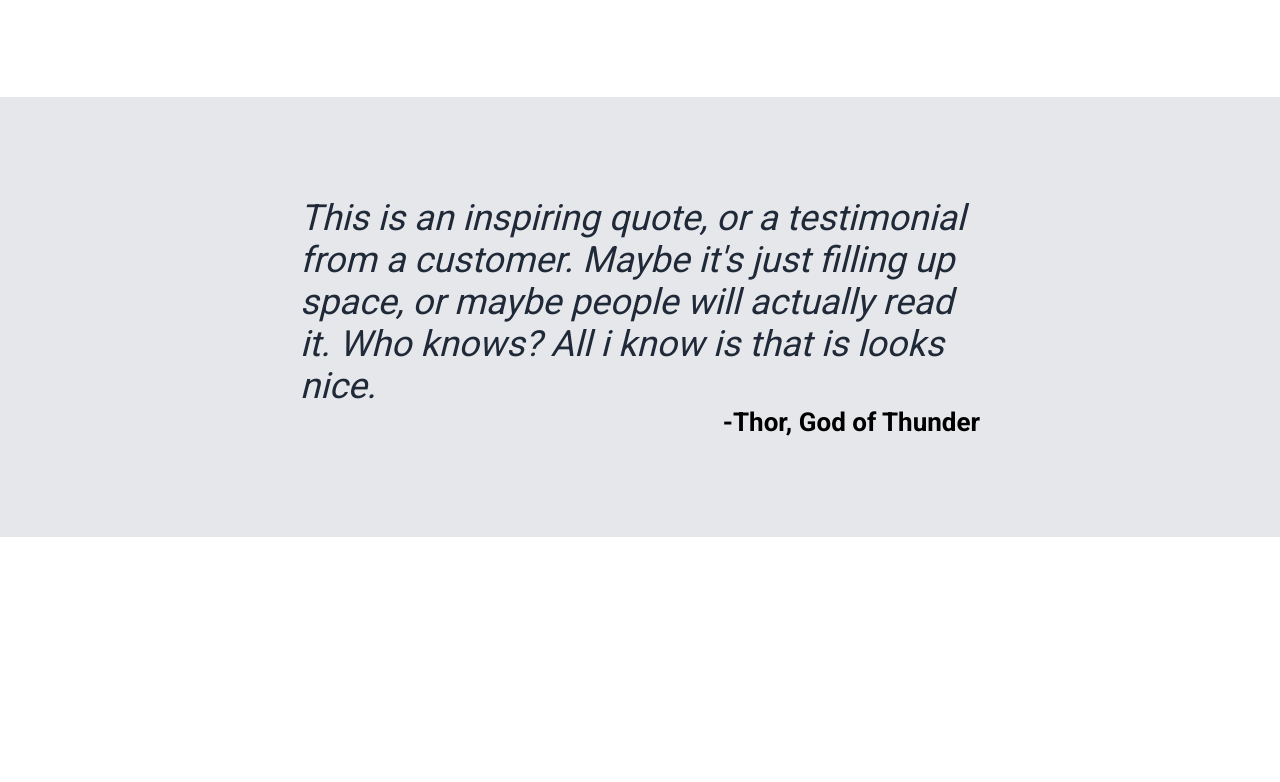
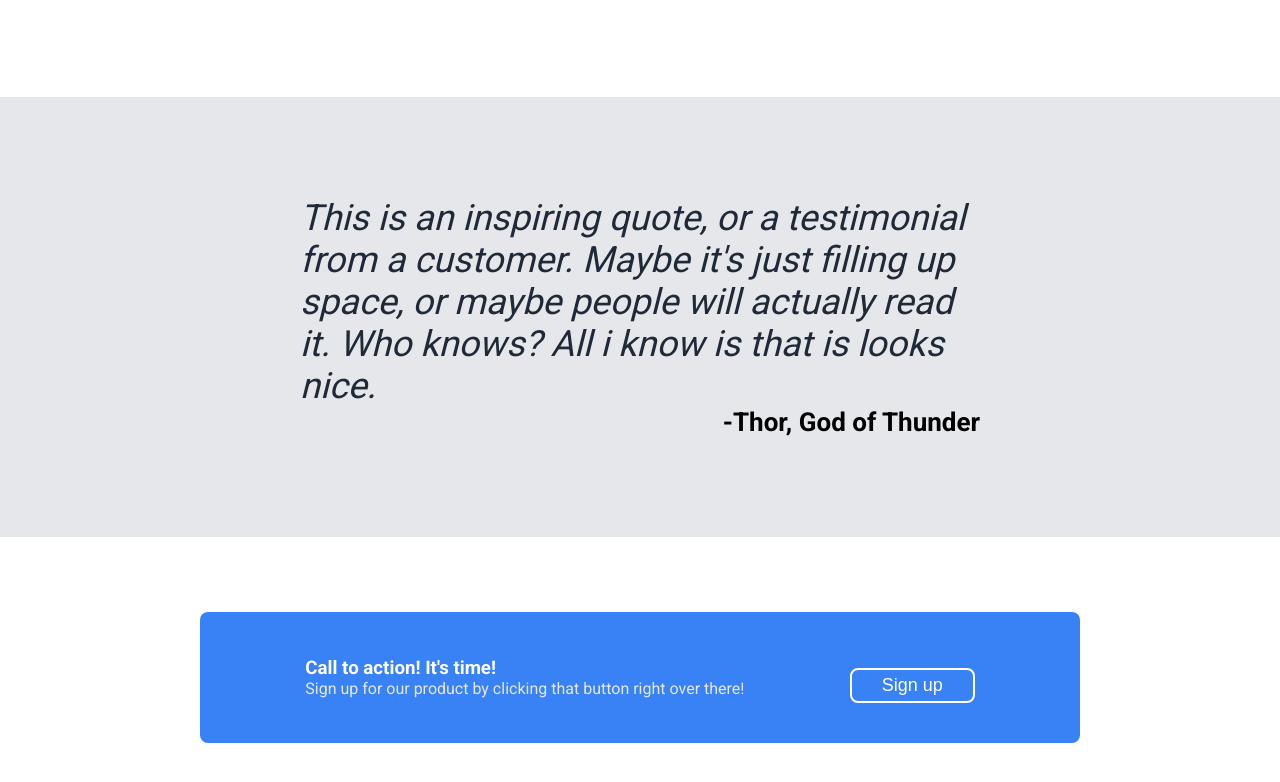
Before and after one commit to sams05/odin-landing-page, a plain HTML site: page index.html in a window 1280 px wide. Shown: the part 813-1595 px from the top of the page. Before the commit the page ends 1350 px from the top, so only its background shows below. Drawn offline with Linux system fonts and the light colour scheme.

Commit message:
Complete banner section of the web page

```diff
--- a/index.html
+++ b/index.html
@@ -58,7 +58,13 @@
             <p class="quote-author">-Thor, God of Thunder</p>
         </div>
         <div class="banner">
-
+            <div class="banner-container">
+                <div class="banner-text">
+                    <h3>Call to action! It's time!</h3>
+                    <p>Sign up for our product by clicking that button right over there!</p>
+                </div>
+                <button>Sign up</button>
+            </div>
         </div>
         <div class="footer">
 
--- a/style.css
+++ b/style.css
@@ -27,6 +27,7 @@ ul {
 .footer,
 .info,
 .quote,
+.banner,
 .footer {
     padding: 0 200px;
 }
@@ -161,3 +162,38 @@ button {
     font-weight: bold;
     text-align: right;
 }
+
+.banner {
+    display: flex;
+    padding-top: 75px;
+    padding-bottom: 75px;
+}
+
+.banner-container {
+    flex: 1;
+
+    display: flex;
+    justify-content: space-evenly;
+    align-items: center;
+    background-color: #3882f6;
+    padding: 40px 0;
+
+    border-radius: 8px;
+
+    color: white;
+}
+
+.banner h3 {
+    margin: 0;
+}
+
+.banner button {
+    border: 2px solid white;
+    display: flex;
+    justify-content: center;
+    align-items: center;
+}
+
+.banner p {
+    color: #e5e7eb
+}
```
